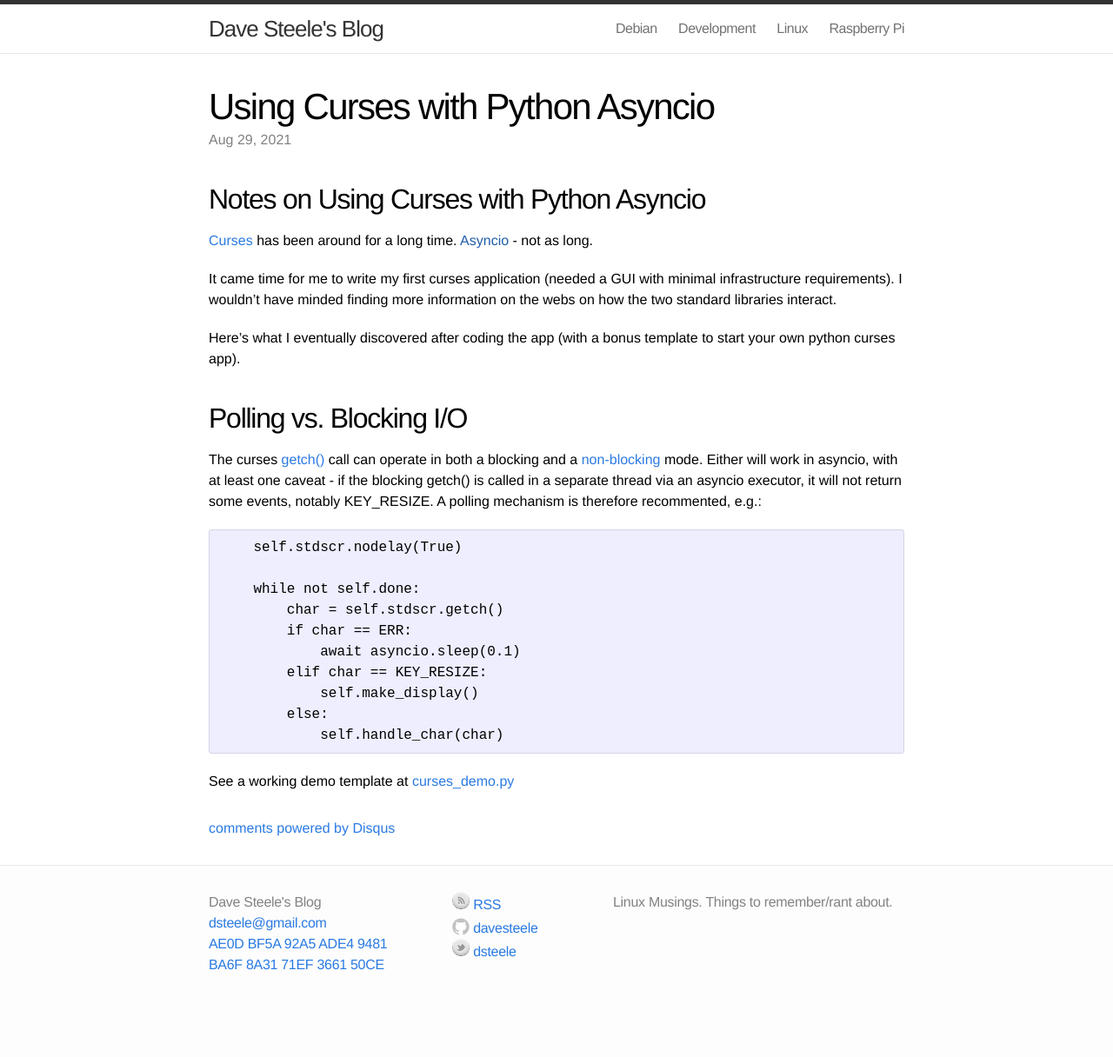
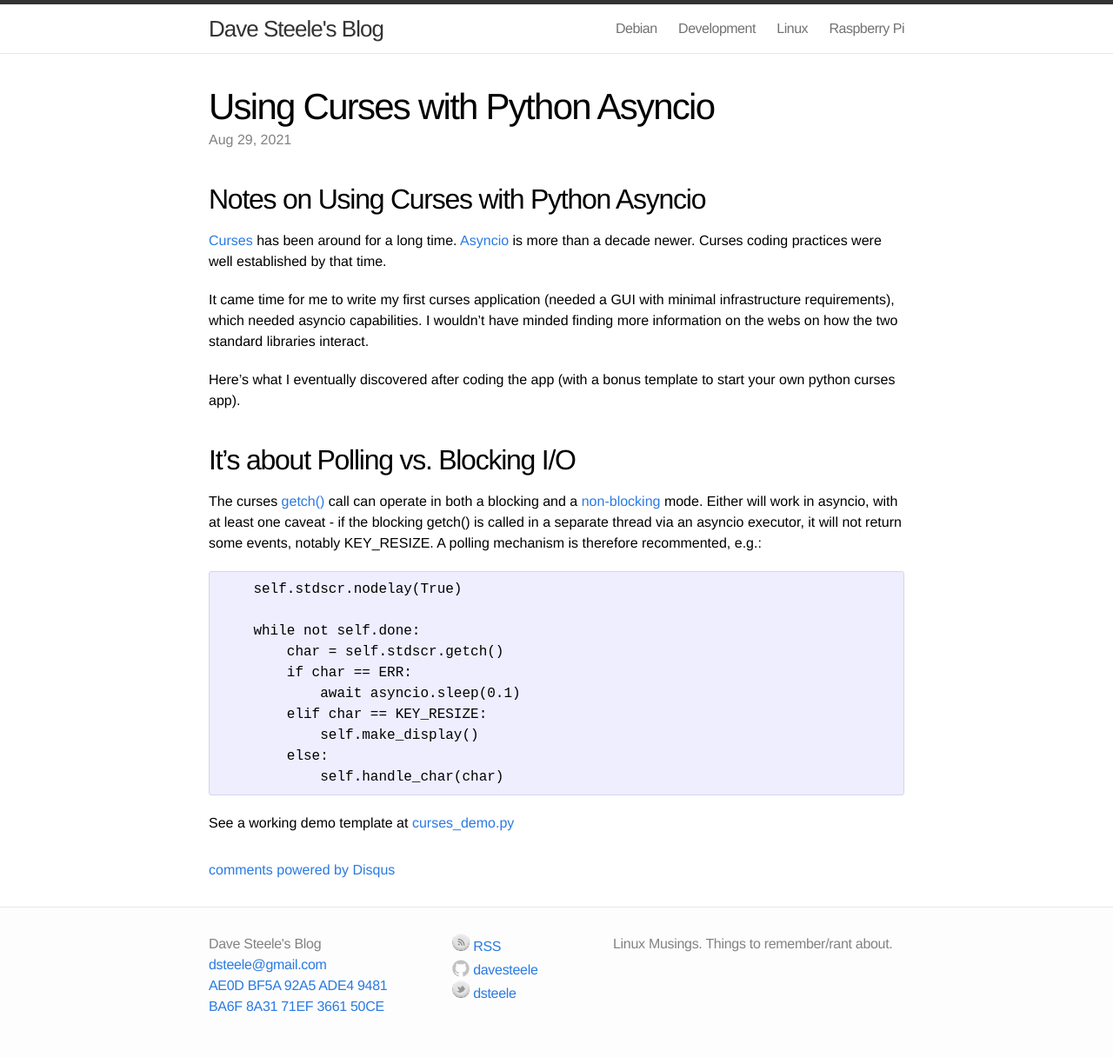
Before and after one commit to davesteele/davesteele.github.io, a Jekyll site: the page built from _posts/2021-08-29-python-asyncio-curses.markdown, in a window 1280 px wide. Shown: the whole page at 87% size. Built offline with Jekyll 4.4.1, drawn with Linux system fonts in a browser that asks for light colours; comment, search, counter and statistics services are not loaded; before the commit the page ends 1168 px from its top, so only the background shows below that.

Commit message:
Edit the curses post

````diff
--- a/_posts/2021-08-29-python-asyncio-curses.markdown
+++ b/_posts/2021-08-29-python-asyncio-curses.markdown
@@ -8,20 +8,31 @@ excerpt_separator: <!--more-->
 
 ## Notes on Using Curses with Python Asyncio
 
-[Curses](https://en.wikipedia.org/wiki/Curses_(programming_library)) has been around for a long time. [Asyncio]() - not as long.
+[Curses](https://en.wikipedia.org/wiki/Curses_(programming_library)) has been
+around for a long time.
+[Asyncio](https://docs.python.org/3/library/asyncio.html) is more than a decade
+newer. Curses coding practices were well established by that time.
 
 It came time for me to write my first curses application (needed a GUI with
-minimal infrastructure requirements). I wouldn't have minded finding more
-information on the webs on how the two standard libraries interact.
+minimal infrastructure requirements), which needed asyncio capabilities. I
+wouldn't have minded finding more information on the webs on how the two
+standard libraries interact.
 
 Here's what I eventually discovered after coding the app (with a bonus template
 to start your own python curses app).
 
 <!--more-->
 
-## Polling vs. Blocking I/O
+## It's about Polling vs. Blocking I/O
 
-The curses [getch()](https://docs.python.org/3/library/curses.html#curses.window.getch) call can operate in both a blocking and a [non-blocking](https://docs.python.org/3/library/curses.html#curses.window.nodelay) mode. Either will work in asyncio, with at least one caveat - if the blocking getch() is called in a separate thread via an asyncio executor, it will not return some events, notably KEY\_RESIZE. A polling mechanism is therefore recommented, e.g.:
+The curses
+[getch()](https://docs.python.org/3/library/curses.html#curses.window.getch)
+call can operate in both a blocking and a
+[non-blocking](https://docs.python.org/3/library/curses.html#curses.window.nodelay)
+mode. Either will work in asyncio, with at least one caveat - if the blocking
+getch() is called in a separate thread via an asyncio executor, it will not
+return some events, notably KEY\_RESIZE. A polling mechanism is therefore
+recommented, e.g.:
 
 
 ```
@@ -37,4 +48,5 @@ The curses [getch()](https://docs.python.org/3/library/curses.html#curses.window
             self.handle_char(char)
 ```
 
-See a working demo template at [curses\_demo.py](https://gist.github.com/davesteele/8838f03e0594ef11c89f77a7bca91206)
+See a working demo template at
+[curses\_demo.py](https://gist.github.com/davesteele/8838f03e0594ef11c89f77a7bca91206)
````
